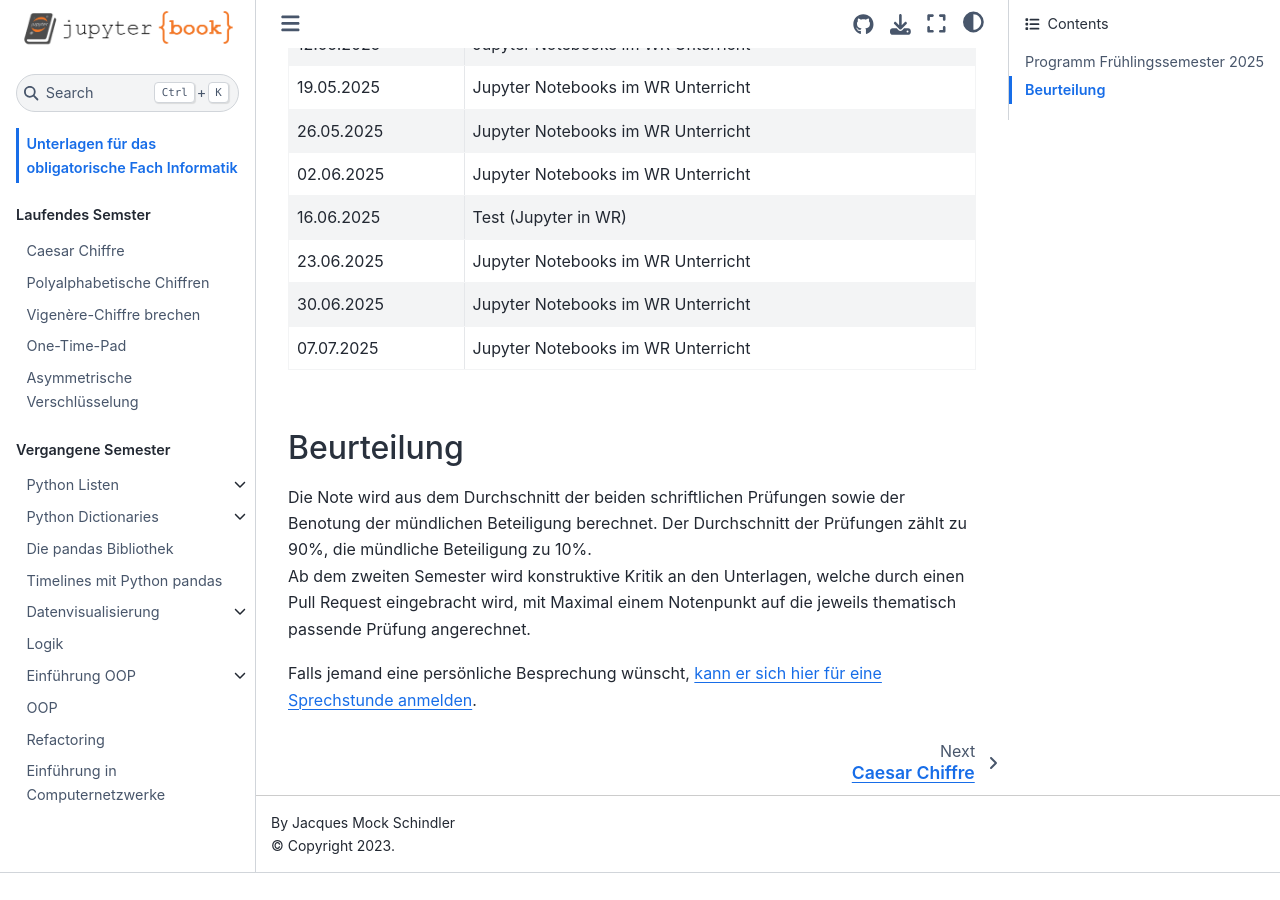
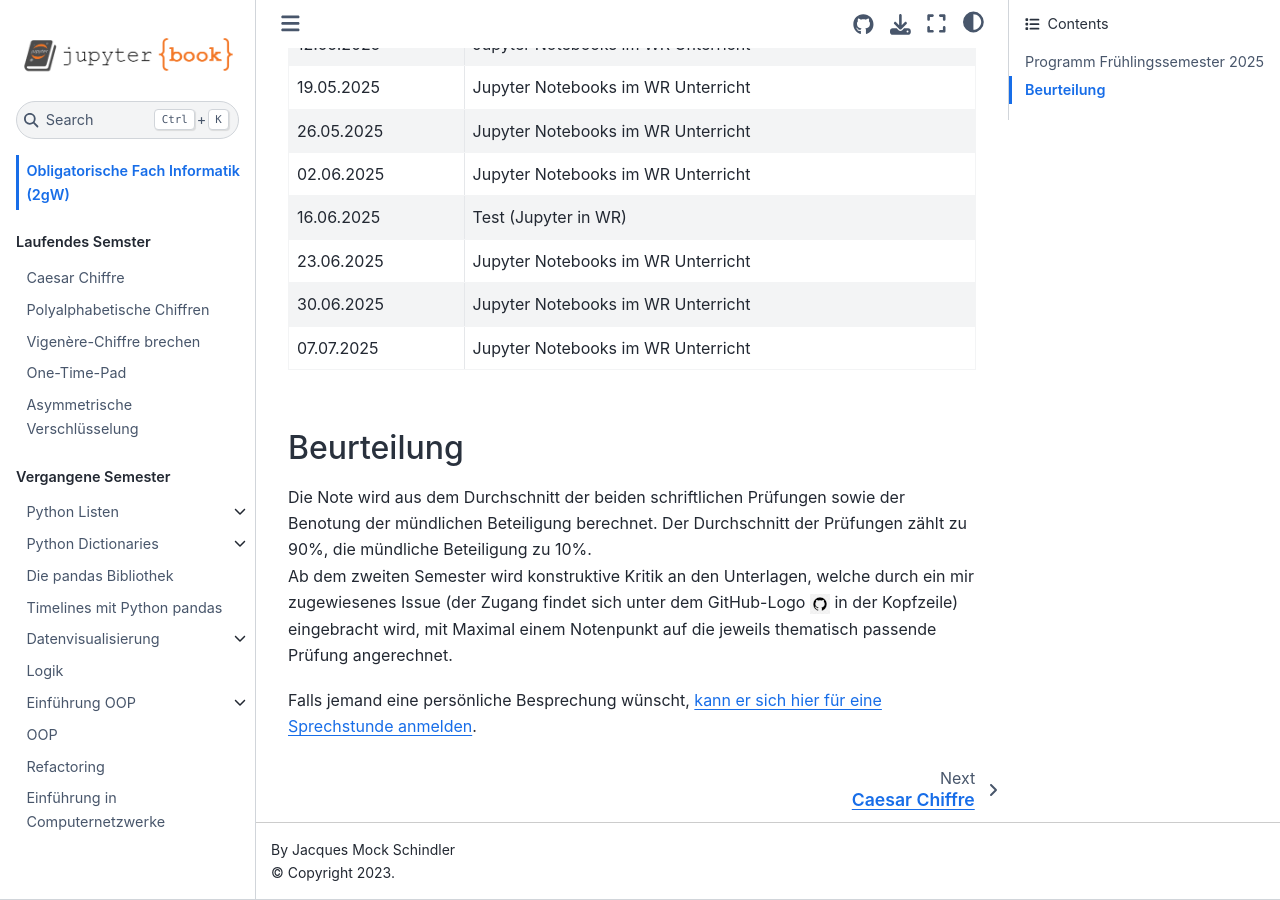
Before and after one commit to SkriptenMk/I_gW_23-27, a Jupyter Book: the page built from docs/intro.md, in a window 1280 px wide and 900 px high, scrolled down 772 px. Built offline with Jupyter Book 1.0.4 settings and Sphinx 7.4.7 and the Sphinx Book theme 1.1.4, drawn with Linux system fonts in a browser that asks for light colours; pages that are not in the unit, such as notebooks, are missing from menus; before the commit the page ends 1645 px from its top, so only the background shows below that; some of the changed text lies outside the part shown.

Commit message:
Passe die Beurteilungskriterien an

```diff
--- a/docs/intro.md
+++ b/docs/intro.md
@@ -1,4 +1,4 @@
-# Unterlagen für das obligatorische Fach Informatik
+# Obligatorische Fach Informatik (2gW)
 
 In diesem Repository sollen die Unterlagen für das obligatorische Fach Informatik zusammengetragen werden.
 
@@ -35,7 +35,10 @@ sowie der Benotung der mündlichen Beteiligung berechnet. Der
 Durchschnitt der Prüfungen zählt zu 90%, die mündliche Beteiligung zu
 10%.
 Ab dem zweiten Semester wird konstruktive Kritik an den Unterlagen,
-welche durch einen Pull Request eingebracht wird, mit Maximal einem
+welche durch ein mir zugewiesenes Issue (der Zugang findet sich unter dem
+GitHub-Logo
+![](octocat_klein.png)
+in der Kopfzeile) eingebracht wird, mit Maximal einem
 Notenpunkt auf die jeweils thematisch passende Prüfung angerechnet.
 
 Falls jemand eine persönliche Besprechung wünscht, [kann er sich hier für
```
Also changed, not shown: docs/octocat.png (added), docs/octocat_klein.png (added), 5 other files.
